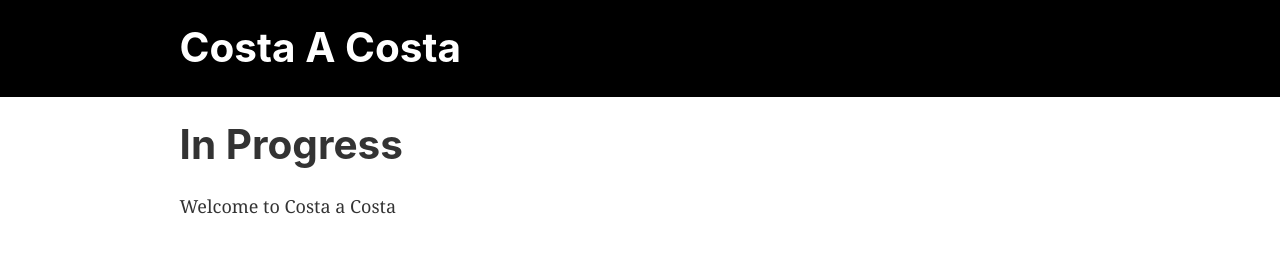
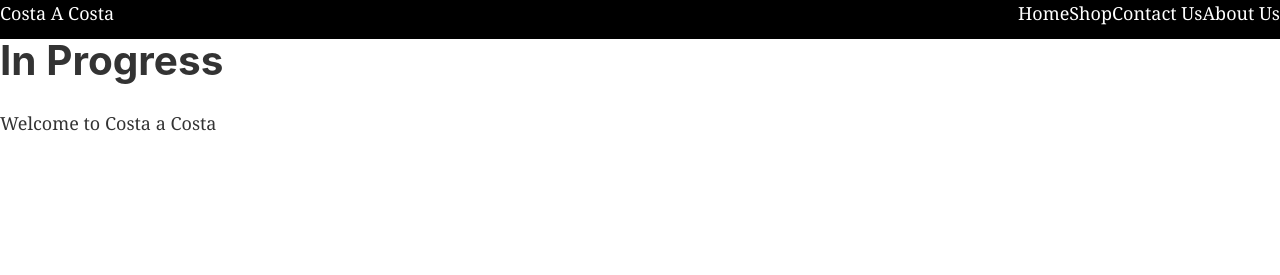
Before and after one commit to abecel22/costa-landing-page, a Gatsby site: page / in a window 1280 px wide. Built offline with nearby package versions, Linux system fonts and the light colour scheme; Gatsby itself is replaced by a stand-in of ours.

Commit message:
Started navbar, needs more styling.

```diff
--- a/package.json
+++ b/package.json
@@ -1,9 +1,9 @@
 {
-  "name": "gatsby-starter-default",
+  "name": "costa-a-costa",
   "private": true,
-  "description": "A simple starter to get up and developing quickly with Gatsby",
+  "description": "Landing page for Costa A Costa online store.",
   "version": "0.1.0",
-  "author": "Kyle Mathews <mathews.kyle@gmail.com>",
+  "author": "Abel Acosta",
   "dependencies": {
     "gatsby": "^2.1.18",
     "gatsby-image": "^2.0.30",
--- a/src/components/header.js
+++ /dev/null
@@ -1,42 +0,0 @@
-import { Link } from "gatsby"
-import PropTypes from "prop-types"
-import React from "react"
-
-const Header = ({ siteTitle }) => (
-  <header
-    style={{
-      background: `black`,
-      marginBottom: `1.45rem`,
-    }}
-  >
-    <div
-      style={{
-        margin: `0 auto`,
-        maxWidth: 960,
-        padding: `1.45rem 1.0875rem`,
-      }}
-    >
-      <h1 style={{ margin: 0 }}>
-        <Link
-          to="/"
-          style={{
-            color: `white`,
-            textDecoration: `none`,
-          }}
-        >
-          {siteTitle}
-        </Link>
-      </h1>
-    </div>
-  </header>
-)
-
-Header.propTypes = {
-  siteTitle: PropTypes.string,
-}
-
-Header.defaultProps = {
-  siteTitle: ``,
-}
-
-export default Header
--- a/src/components/layout.js
+++ b/src/components/layout.js
@@ -2,8 +2,8 @@ import React from "react"
 import PropTypes from "prop-types"
 import { StaticQuery, graphql } from "gatsby"
 
-import Header from "./header"
 import "./layout.css"
+import NavBar from "./NavBar"
 
 const Layout = ({ children }) => (
   <StaticQuery
@@ -17,24 +17,15 @@ const Layout = ({ children }) => (
       }
     `}
     render={data => (
-      <>
-        <Header siteTitle={data.site.siteMetadata.title} />
-        <div
-          style={{
-            margin: `0 auto`,
-            maxWidth: 960,
-            padding: `0px 1.0875rem 1.45rem`,
-            paddingTop: 0,
-          }}
-        >
-          <main>{children}</main>
-          {/* <footer>
+      <div>
+        <NavBar />
+        <main>{children}</main>
+        {/* <footer>
             © {new Date().getFullYear()}, Built with
             {` `}
             <a href="https://www.gatsbyjs.org">Gatsby</a>
           </footer> */}
-        </div>
-      </>
+      </div>
     )}
   />
 )
--- /dev/null
+++ b/src/components/main.css
@@ -0,0 +1,16 @@
+.container {
+  background: black;
+  color: white;
+  display: flex;
+  display: -webkit-box;
+  display: -ms-flexbox;
+}
+
+ul {
+  list-style-type: none;
+  margin: 0;
+}
+
+.brand {
+  margin-right: auto;
+}
--- /dev/null
+++ b/src/components/navBar.jsx
@@ -0,0 +1,18 @@
+import React from "react"
+import "./main.css"
+
+const NavBar = () => {
+  return (
+    <nav>
+      <ul className="container">
+        <li className="nav-item brand">Costa A Costa</li>
+        <li className="nav-item">Home</li>
+        <li className="nav-item">Shop</li>
+        <li className="nav-item">Contact Us</li>
+        <li className="nav-item">About Us</li>
+      </ul>
+    </nav>
+  )
+}
+
+export default NavBar
```
